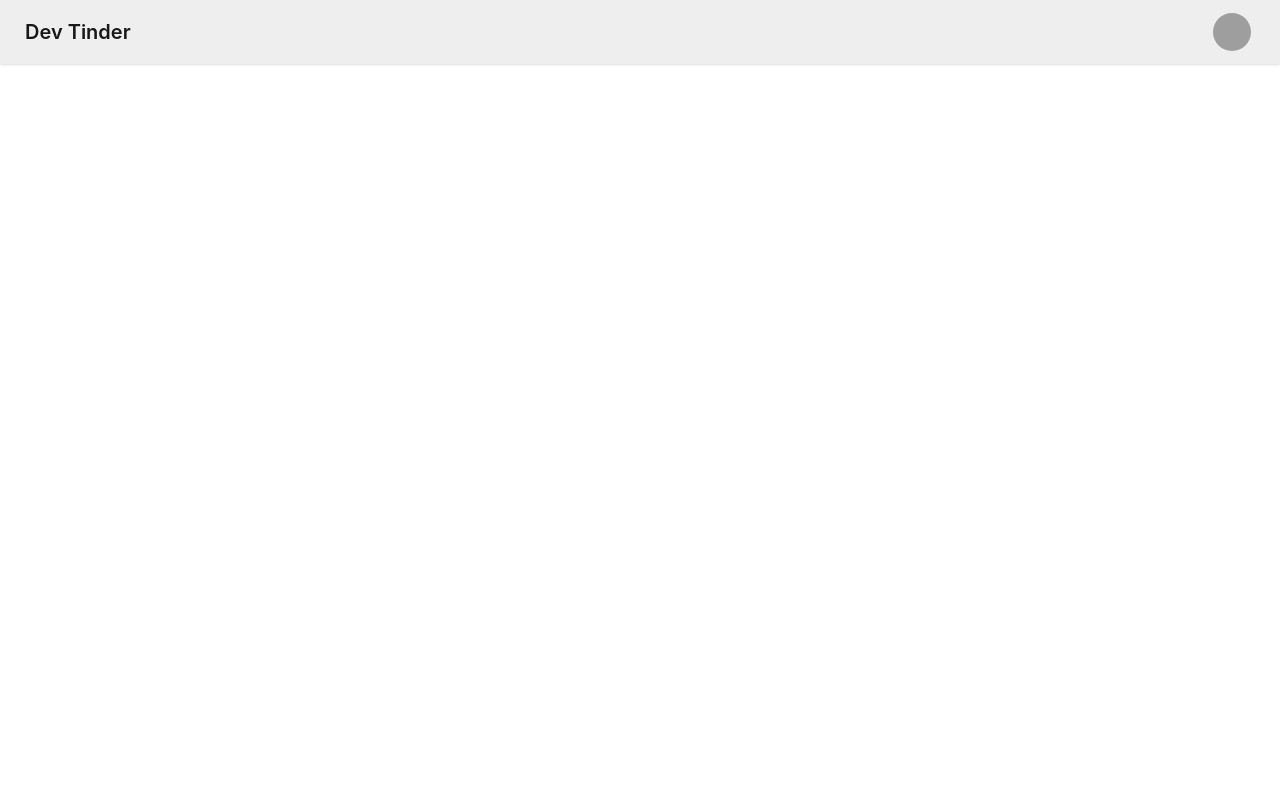
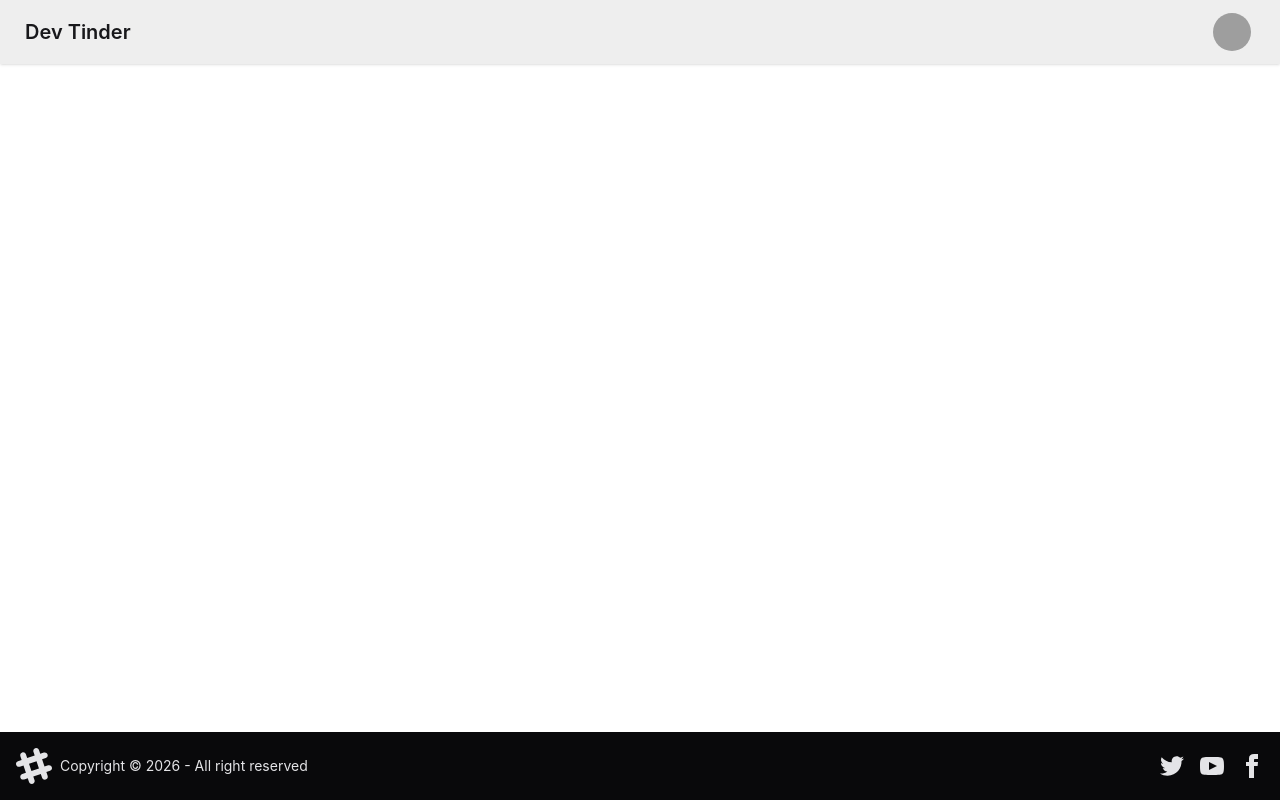
Before and after one commit to saikiran-panga04/dev-tinder-web, a React (Vite) app: page / in a window 1280 px wide. Built offline with nearby package versions, Linux system fonts and the light colour scheme; grey boxes are pictures that could not be loaded.

Commit message:
installing react -router-dom router package

```diff
--- a/package.json
+++ b/package.json
@@ -13,6 +13,7 @@
     "@tailwindcss/vite": "^4.3.3",
     "react": "^19.2.8",
     "react-dom": "^19.2.8",
+    "react-router-dom": "^7.18.3",
     "tailwindcss": "^4.3.3"
   },
   "devDependencies": {
--- a/src/App.jsx
+++ b/src/App.jsx
@@ -4,12 +4,24 @@
 import viteLogo from './assets/vite.svg'
 import './App.css'
 import NavBar from './NavBar'
+import Body from './Body'
+import { BrowserRouter,Routes,Route } from 'react-router-dom'
+import Logout from './Logout'
+import Login from './Login'
 
 function App() {
 
   return (
     <>
-      <NavBar />
+      <BrowserRouter>
+        <Routes>
+          <Route path="/" element={<Body />}>
+           <Route path="/login" element={<Login />} />
+           <Route path ="/logout" element ={<Logout/>} />
+          </Route>
+        </Routes>
+      </BrowserRouter>
+
     </>
   )
 }
--- /dev/null
+++ b/src/Body.jsx
@@ -0,0 +1,16 @@
+import React from 'react'
+import NavBar from './NavBar'
+import Footer from './Footer'
+import { Outlet } from 'react-router-dom'
+
+const Body = () => {
+  return (
+    <>
+    <NavBar />
+    <Outlet />
+    <Footer />
+    </>
+  )
+}
+
+export default Body
--- /dev/null
+++ b/src/Footer.jsx
@@ -0,0 +1,59 @@
+import React from 'react'
+
+const Footer = () => {
+  return (
+    <footer className="footer sm:footer-horizontal bg-neutral text-neutral-content items-center p-4 fixed bottom-0 w-full  ">
+  <aside className="grid-flow-col items-center">
+    <svg
+      width="36"
+      height="36"
+      viewBox="0 0 24 24"
+      xmlns="http://www.w3.org/2000/svg"
+      fillRule="evenodd"
+      clipRule="evenodd"
+      className="fill-current">
+      <path
+        d="M22.672 15.226l-2.432.811.841 2.515c.33 1.019-.209 2.127-1.23 2.456-1.15.325-2.148-.321-2.463-1.226l-.84-2.518-5.013 1.677.84 2.517c.391 1.203-.434 2.542-1.831 2.542-.88 0-1.601-.564-1.86-1.314l-.842-2.516-2.431.809c-1.135.328-2.145-.317-2.463-1.229-.329-1.018.211-2.127 1.231-2.456l2.432-.809-1.621-4.823-2.432.808c-1.355.384-2.558-.59-2.558-1.839 0-.817.509-1.582 1.327-1.846l2.433-.809-.842-2.515c-.33-1.02.211-2.129 1.232-2.458 1.02-.329 2.13.209 2.461 1.229l.842 2.515 5.011-1.677-.839-2.517c-.403-1.238.484-2.553 1.843-2.553.819 0 1.585.509 1.85 1.326l.841 2.517 2.431-.81c1.02-.33 2.131.211 2.461 1.229.332 1.018-.21 2.126-1.23 2.456l-2.433.809 1.622 4.823 2.433-.809c1.242-.401 2.557.484 2.557 1.838 0 .819-.51 1.583-1.328 1.847m-8.992-6.428l-5.01 1.675 1.619 4.828 5.011-1.674-1.62-4.829z"></path>
+    </svg>
+    <p>Copyright © {new Date().getFullYear()} - All right reserved</p>
+  </aside>
+  <nav className="grid-flow-col gap-4 md:place-self-center md:justify-self-end">
+    <a>
+      <svg
+        xmlns="http://www.w3.org/2000/svg"
+        width="24"
+        height="24"
+        viewBox="0 0 24 24"
+        className="fill-current">
+        <path
+          d="M24 4.557c-.883.392-1.832.656-2.828.775 1.017-.609 1.798-1.574 2.165-2.724-.951.564-2.005.974-3.127 1.195-.897-.957-2.178-1.555-3.594-1.555-3.179 0-5.515 2.966-4.797 6.045-4.091-.205-7.719-2.165-10.148-5.144-1.29 2.213-.669 5.108 1.523 6.574-.806-.026-1.566-.247-2.229-.616-.054 2.281 1.581 4.415 3.949 4.89-.693.188-1.452.232-2.224.084.626 1.956 2.444 3.379 4.6 3.419-2.07 1.623-4.678 2.348-7.29 2.04 2.179 1.397 4.768 2.212 7.548 2.212 9.142 0 14.307-7.721 13.995-14.646.962-.695 1.797-1.562 2.457-2.549z"></path>
+      </svg>
+    </a>
+    <a>
+      <svg
+        xmlns="http://www.w3.org/2000/svg"
+        width="24"
+        height="24"
+        viewBox="0 0 24 24"
+        className="fill-current">
+        <path
+          d="M19.615 3.184c-3.604-.246-11.631-.245-15.23 0-3.897.266-4.356 2.62-4.385 8.816.029 6.185.484 8.549 4.385 8.816 3.6.245 11.626.246 15.23 0 3.897-.266 4.356-2.62 4.385-8.816-.029-6.185-.484-8.549-4.385-8.816zm-10.615 12.816v-8l8 3.993-8 4.007z"></path>
+      </svg>
+    </a>
+    <a>
+      <svg
+        xmlns="http://www.w3.org/2000/svg"
+        width="24"
+        height="24"
+        viewBox="0 0 24 24"
+        className="fill-current">
+        <path
+          d="M9 8h-3v4h3v12h5v-12h3.642l.358-4h-4v-1.667c0-.955.192-1.333 1.115-1.333h2.885v-5h-3.808c-3.596 0-5.192 1.583-5.192 4.615v3.385z"></path>
+      </svg>
+    </a>
+  </nav>
+</footer>
+  )
+}
+
+export default Footer
--- /dev/null
+++ b/src/Login.jsx
@@ -0,0 +1,9 @@
+import React from 'react'
+
+const Login = () => {
+  return (
+    <div>Login</div>
+  )
+}
+
+export default Login
--- /dev/null
+++ b/src/Logout.jsx
@@ -0,0 +1,9 @@
+import React from 'react'
+
+const Logout = () => {
+  return (
+    <div>Logout</div>
+  )
+}
+
+export default Logout
```
Also changed, not shown: 1 other file (tests, documents, lock files or other folders).
